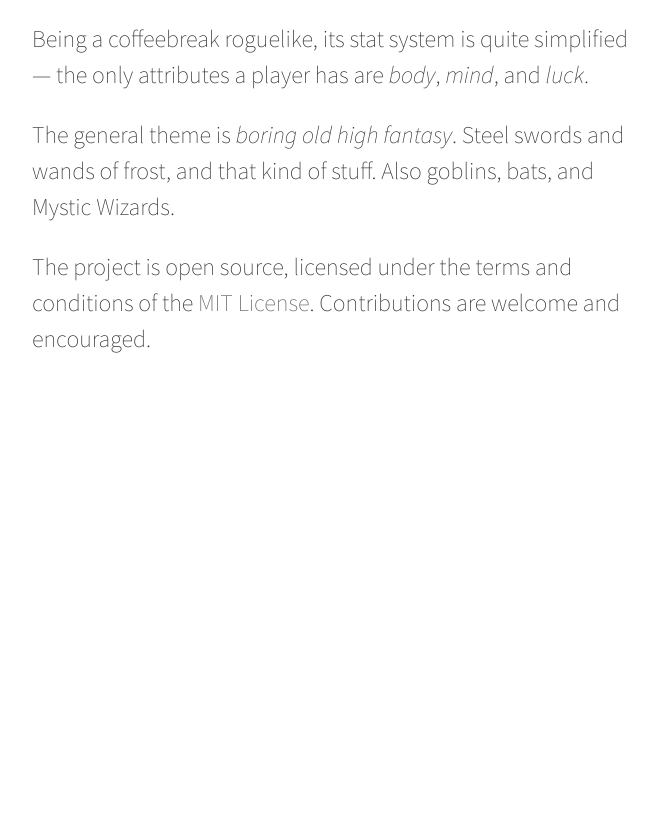
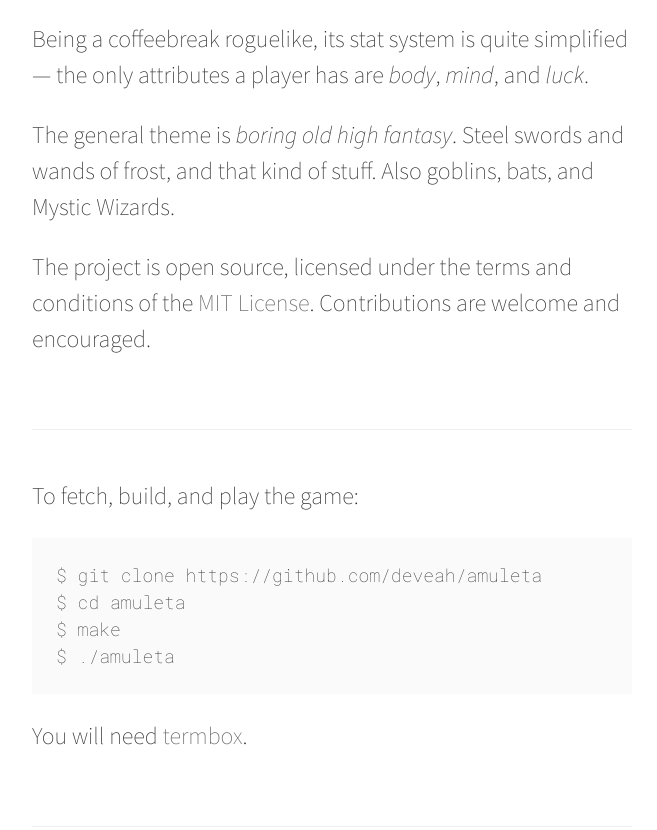
Before and after one commit to deveah/amuleta, a plain HTML site: page docs/index.html in a window 1280 px wide. Shown: the part 531-1361 px from the top of the page, without its empty margins (308-965 px from the left). Before the commit the page ends 912 px from the top, so only its background shows below. Drawn offline with nearby package versions, Linux system fonts and the light colour scheme.

Commit message:
Add build instructions to web page

```diff
--- a/docs/index.html
+++ b/docs/index.html
@@ -5,6 +5,8 @@
   <meta charset="utf-8">
 
   <link href="https://cdnjs.cloudflare.com/ajax/libs/normalize/7.0.0/normalize.css" rel="stylesheet">
+
+  <link href="https://fonts.googleapis.com/css?family=Roboto+Mono:100" rel="stylesheet">
   <link href="https://fonts.googleapis.com/css?family=Source+Sans+Pro:200,200i,300" rel="stylesheet">
 
   <style>
@@ -39,6 +41,18 @@
 
   p {
     line-height: 1.5;
+  }
+
+  .code {
+    font-family: 'Roboto Mono', monospace;
+    font-weight: 100;
+    font-size: 0.75rem;
+    line-height: 1.5;
+    color: #333;
+    background: #fafafa;
+
+    width: 100%;
+    padding: 1rem;
   }
 
   a {
@@ -77,5 +91,22 @@
   <p>The project is open source, licensed under the terms and conditions
   of the <a href="https://en.wikipedia.org/wiki/MIT_License">MIT License</a>.
   Contributions are welcome and encouraged.</p>
+
+  <div class="spacer"></div>
+
+  <p>To fetch, build, and play the game:</p>
+
+  <div class="code">
+    $ git clone https://github.com/deveah/amuleta<br>
+    $ cd amuleta<br>
+    $ make<br>
+    $ ./amuleta
+  </div>
+
+  <p>You will need <a href="https://github.com/nsf/termbox">termbox</a>.</p>
+
+  <div class="spacer"></div>
+
+  <div style="height: 5rem;"></div>
 </body>
 </html>
```
